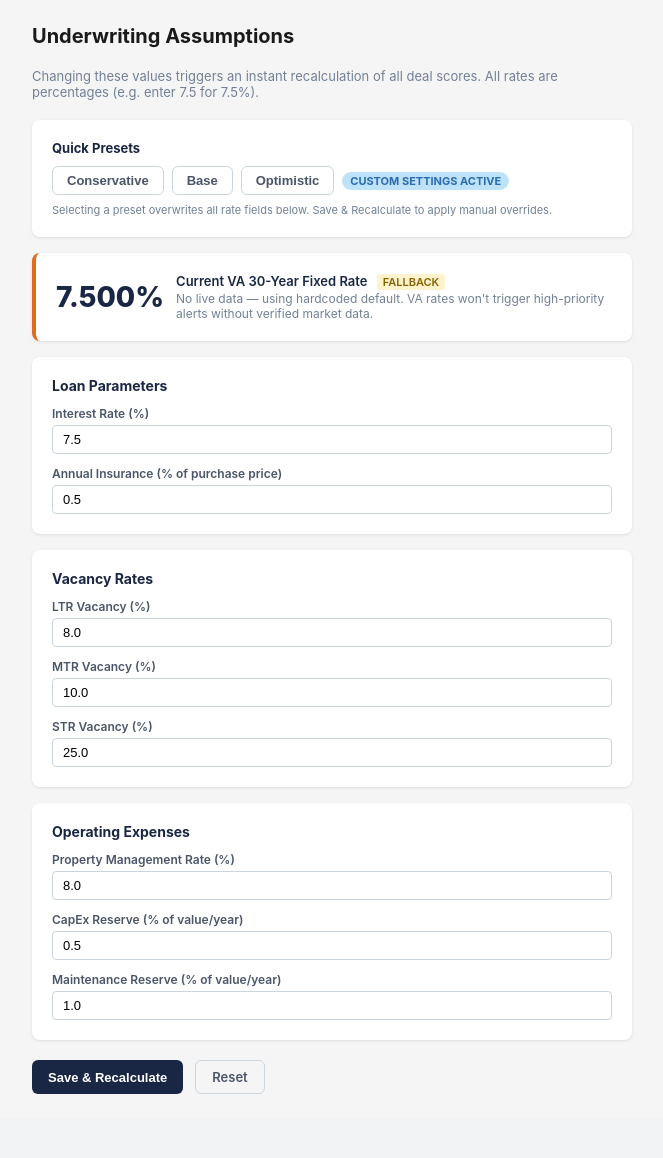
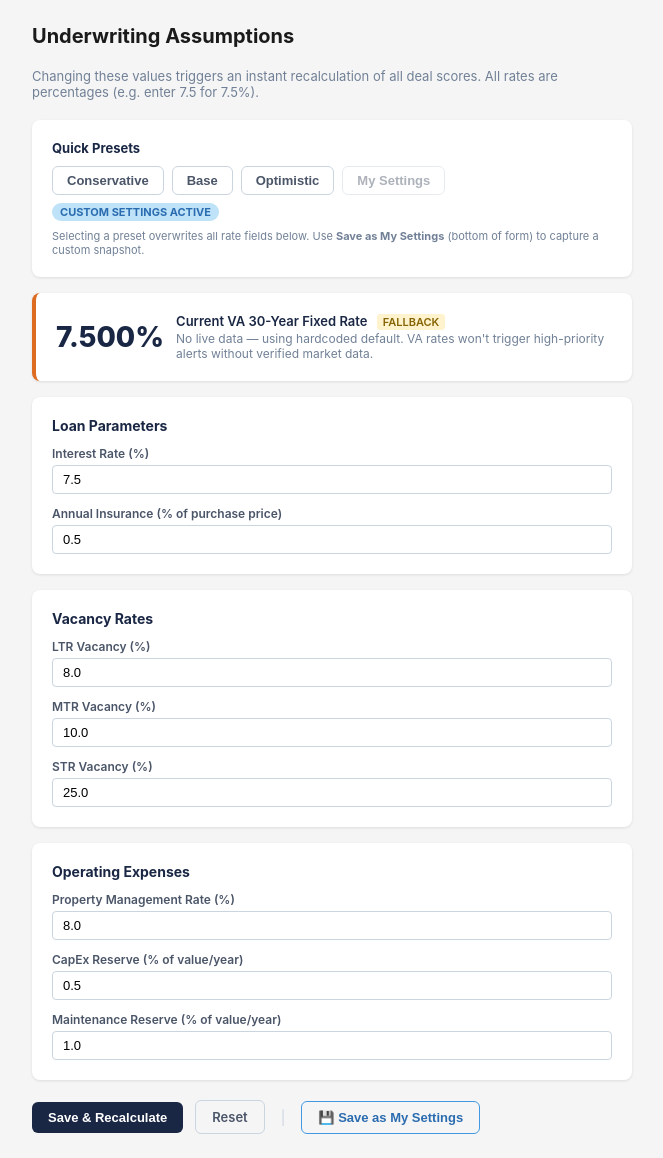
Before and after one commit to 3silverman/Jax-Analyzer, a FastAPI app: page /assumptions in a window 1280 px wide. Shown: the part 52-1210 px from the top of the page, without its empty margins (24-687 px from the left). Before the commit the page ends 1146 px from the top, so only its background shows below. Run offline with FastAPI, Linux system fonts and the light colour scheme.

Commit message:
fix: offer_price flow, viewed_at stamping, My Settings preset
Offer price silently discarded (fix):
- _try_db_record_outcome() now accepts offer_price: float | None parameter
- update_outcome() route passes the parsed offer float through to the DB call
- offer_price now persists to the outcomes table on every form submission

viewed_at never set (fix):
- Added _try_db_mark_viewed() helper in web.py
- GET /deal/{deal_id} calls mark_viewed() after loading the deal
- mark_viewed() is idempotent (UPDATE ... WHERE viewed_at IS NULL) so the
  timestamp is stamped once on first open and never overwritten

My Settings preset (new):
- schema.sql: added my_settings_snapshot JSONB column to assumptions table;
  extended active_preset CHECK constraint to include 'my_settings'
- migration 0004: adds column + drops/recreates CHECK constraint
- assumptions_repo: added _RATE_FIELDS tuple, get_my_settings_snapshot(),
  save_my_settings() (stores decimal snapshot as JSONB); apply_preset() now
  handles 'my_settings' — loads snapshot and applies it, returns False if no
  snapshot saved yet
- web.py: added _try_db_save_my_settings(), _try_db_get_my_settings_exists()
  helpers; POST /assumptions/save-my-settings route (saves + activates);
  POST /assumptions/preset/my_settings now accepted; assumptions_page passes
  my_settings_exists to template
- assumptions.html: My Settings button renders active when preset is active,
  greyed/disabled with tooltip when no snapshot saved; Save as My Settings
  button at form bottom uses formaction= to submit to save endpoint

Tests: 18 new tests in db/tests/test_assumptions_repo.py covering preset
values, snapshot save/load, and apply_preset edge cases; 292 total, all passing

https://claude.ai/code/session_01ATii7NZ9krJZ5ncj8H7wdy

```diff
--- a/api/routes/web.py
+++ b/api/routes/web.py
@@ -146,14 +146,37 @@ async def _try_db_save_assumptions(updates: dict) -> None:
         logger.warning("db_save_assumptions_failed", error=str(exc))
 
 
-async def _try_db_save_preset(preset: str) -> None:
+async def _try_db_save_preset(preset: str) -> bool:
+    """Returns True if the preset was applied, False if not found (e.g. empty my_settings)."""
     try:
         from db.connection import get_session
         from db.repositories.assumptions_repo import apply_preset
         async with get_session() as session:
-            await apply_preset(session, preset)
+            return await apply_preset(session, preset)
     except Exception as exc:
         logger.warning("db_apply_preset_failed", error=str(exc))
+        return False
+
+
+async def _try_db_save_my_settings(values: dict) -> None:
+    try:
+        from db.connection import get_session
+        from db.repositories.assumptions_repo import save_my_settings
+        async with get_session() as session:
+            await save_my_settings(session, values)
+    except Exception as exc:
+        logger.warning("db_save_my_settings_failed", error=str(exc))
+
+
+async def _try_db_get_my_settings_exists() -> bool:
+    try:
+        from db.connection import get_session
+        from db.repositories.assumptions_repo import get_my_settings_snapshot
+        async with get_session() as session:
+            snap = await get_my_settings_snapshot(session)
+        return snap is not None
+    except Exception:
+        return False
 
 
 async def _try_db_audit_log() -> list[dict] | None:
@@ -167,13 +190,19 @@ async def _try_db_audit_log() -> list[dict] | None:
         return None
 
 
-async def _try_db_record_outcome(deal_id: str, outcome: str, notes: str = "") -> None:
+async def _try_db_record_outcome(
+    deal_id: str,
+    outcome: str,
+    notes: str = "",
+    offer_price: float | None = None,
+) -> None:
     try:
         from db.connection import get_session
         from db.repositories.outcome_repo import record_outcome
         from db.repositories.property_repo import update_property_status
         async with get_session() as session:
-            await record_outcome(session, deal_id, outcome, notes=notes)
+            await record_outcome(session, deal_id, outcome, notes=notes,
+                                 offer_price=offer_price)
             if outcome in ("pursued", "offer_made", "closed"):
                 await update_property_status(session, deal_id, "shortlisted")
     except Exception as exc:
@@ -252,6 +281,16 @@ async def shortlist(request: Request):
     })
 
 
+async def _try_db_mark_viewed(deal_id: str) -> None:
+    try:
+        from db.connection import get_session
+        from db.repositories.outcome_repo import mark_viewed
+        async with get_session() as session:
+            await mark_viewed(session, deal_id)
+    except Exception:
+        pass  # non-critical; never surface to user
+
+
 @router.get("/deal/{deal_id}", response_class=HTMLResponse)
 async def deal_detail(request: Request, deal_id: str):
     deal = await _try_db_deal(deal_id)
@@ -262,6 +301,8 @@ async def deal_detail(request: Request, deal_id: str):
         deal = next((d for d in all_ds if d.get("canonical_id") == deal_id), None)
     if not deal:
         raise HTTPException(status_code=404, detail="Deal not found")
+    # Stamp viewed_at on first open (mark_viewed is idempotent — skips if already set)
+    await _try_db_mark_viewed(deal_id)
     return _tmpl(request, "deal_detail.html", {"deal": deal, "active_tab": "inbox"})
 
 
@@ -273,7 +314,7 @@ async def update_outcome(
     offer_price: str = Form(""),
 ):
     offer = float(offer_price) if offer_price.strip() else None
-    await _try_db_record_outcome(deal_id, outcome, notes=notes)
+    await _try_db_record_outcome(deal_id, outcome, notes=notes, offer_price=offer)
 
     # Mirror to in-memory store for session consistency
     store = get_store()
@@ -331,11 +372,12 @@ async def assumptions_page(request: Request):
         ),
     }
     assump = await _try_db_assumptions() or _default_assumptions()
+    my_settings_exists = await _try_db_get_my_settings_exists()
     return _tmpl(request, "assumptions.html", {
-        "assumptions": assump,
-        "va_rate":     va_rate_ctx,
-        "active_tab":  "assumptions",
-        "presets":     list(["conservative", "base", "optimistic", "custom"]),
+        "assumptions":        assump,
+        "va_rate":            va_rate_ctx,
+        "active_tab":         "assumptions",
+        "my_settings_exists": my_settings_exists,
     })
 
 
@@ -401,9 +443,41 @@ async def update_assumptions(
 @router.post("/assumptions/preset/{preset_name}")
 async def apply_preset(preset_name: str):
     """Apply a named preset and redirect to assumptions page."""
-    if preset_name not in ("conservative", "base", "optimistic"):
+    if preset_name not in ("conservative", "base", "optimistic", "my_settings"):
         raise HTTPException(status_code=400, detail="Unknown preset")
-    await _try_db_save_preset(preset_name)
+    applied = await _try_db_save_preset(preset_name)
+    if not applied and preset_name == "my_settings":
+        # No snapshot saved yet — redirect back without applying
+        return RedirectResponse(url="/assumptions?error=no_my_settings", status_code=303)
+    return RedirectResponse(url="/assumptions", status_code=303)
+
+
+@router.post("/assumptions/save-my-settings")
+async def save_my_settings_route(
+    interest_rate:    float = Form(7.5),
+    insurance_pct:    float = Form(0.5),
+    ltr_vacancy:      float = Form(8.0),
+    mtr_vacancy:      float = Form(10.0),
+    str_vacancy:      float = Form(25.0),
+    mgmt_rate:        float = Form(8.0),
+    capex_rate:       float = Form(0.5),
+    maintenance_rate: float = Form(1.0),
+):
+    """Snapshot the current form values as My Settings and activate that preset."""
+    # Values arrive as display percentages; convert to decimals for storage
+    decimal_vals = {
+        "interest_rate":    interest_rate / 100,
+        "insurance_pct":    insurance_pct / 100,
+        "ltr_vacancy":      ltr_vacancy / 100,
+        "mtr_vacancy":      mtr_vacancy / 100,
+        "str_vacancy":      str_vacancy / 100,
+        "mgmt_rate":        mgmt_rate / 100,
+        "capex_rate":       capex_rate / 100,
+        "maintenance_rate": maintenance_rate / 100,
+    }
+    await _try_db_save_my_settings(decimal_vals)
+    # Also persist the live values to the assumptions row so they take effect immediately
+    await _try_db_save_assumptions({**decimal_vals, "active_preset": "my_settings"})
     return RedirectResponse(url="/assumptions", status_code=303)
 
 
--- a/db/schema.sql
+++ b/db/schema.sql
@@ -224,7 +224,10 @@ CREATE TABLE IF NOT EXISTS assumptions (
 
     -- Assumptions preset
     active_preset       TEXT             NOT NULL DEFAULT 'custom'
-                        CHECK (active_preset IN ('conservative', 'base', 'optimistic', 'custom'))
+                        CHECK (active_preset IN ('conservative', 'base', 'optimistic', 'custom', 'my_settings')),
+
+    -- User-saved "My Settings" snapshot (nullable until the user saves one)
+    my_settings_snapshot JSONB           DEFAULT NULL
 );
 
 -- Seed default row
--- a/ui/templates/assumptions.html
+++ b/ui/templates/assumptions.html
@@ -28,12 +28,34 @@
       </button>
     </form>
     {% endfor %}
-    {% if active_preset not in ('conservative', 'base', 'optimistic') %}
+
+    {# ── My Settings button ──────────────────────────────────────────── #}
+    {% if my_settings_exists %}
+    <form action="/assumptions/preset/my_settings" method="post" style="margin:0">
+      <button type="submit" class="btn {{ 'btn-primary' if active_preset == 'my_settings' else 'btn-outline' }}"
+              style="font-size:13px;padding:6px 14px" title="Load your saved custom settings">
+        My Settings
+        {% if active_preset == 'my_settings' %}
+        <span style="font-size:10px;margin-left:4px;opacity:0.8">✓ active</span>
+        {% endif %}
+      </button>
+    </form>
+    {% else %}
+    <button type="button" class="btn btn-outline"
+            style="font-size:13px;padding:6px 14px;opacity:0.45;cursor:not-allowed"
+            title="Save your current settings first using 'Save as My Settings' below"
+            disabled>
+      My Settings
+    </button>
+    {% endif %}
+
+    {% if active_preset not in ('conservative', 'base', 'optimistic', 'my_settings') %}
     <span class="badge badge-preset" style="align-self:center">Custom Settings Active</span>
     {% endif %}
   </div>
   <p style="font-size:11px;color:#718096;margin-top:8px">
-    Selecting a preset overwrites all rate fields below. Save &amp; Recalculate to apply manual overrides.
+    Selecting a preset overwrites all rate fields below.
+    Use <strong>Save as My Settings</strong> (bottom of form) to capture a custom snapshot.
   </p>
 </div>
 
@@ -109,9 +131,17 @@
   <input type="number" name="maintenance_rate" value="{{ assumptions.maintenance_rate }}" step="0.1" min="0" max="5">
 </div>
 
-<div style="margin-top:20px;display:flex;gap:12px;flex-wrap:wrap">
+<div style="margin-top:20px;display:flex;gap:12px;flex-wrap:wrap;align-items:center">
   <button type="submit" class="btn btn-primary">Save &amp; Recalculate</button>
   <a href="/assumptions" class="btn btn-outline">Reset</a>
+  <span style="color:#cbd5e0;margin:0 4px">|</span>
+  {# Save as My Settings — submits the same form fields to a different endpoint #}
+  <button type="submit" formaction="/assumptions/save-my-settings"
+          class="btn btn-outline"
+          style="border-color:#4299e1;color:#2b6cb0"
+          title="Snapshot the current values as your personal My Settings preset">
+    💾 Save as My Settings
+  </button>
 </div>
 </form>
 </div>
```
Also changed, not shown: db/migrations/versions/0004_my_settings_preset.py (added, +51 -0 lines), db/repositories/assumptions_repo.py (+50 -4 lines), db/tests/test_assumptions_repo.py (added, +209 -0 lines), db/tests/__init__.py (added).
